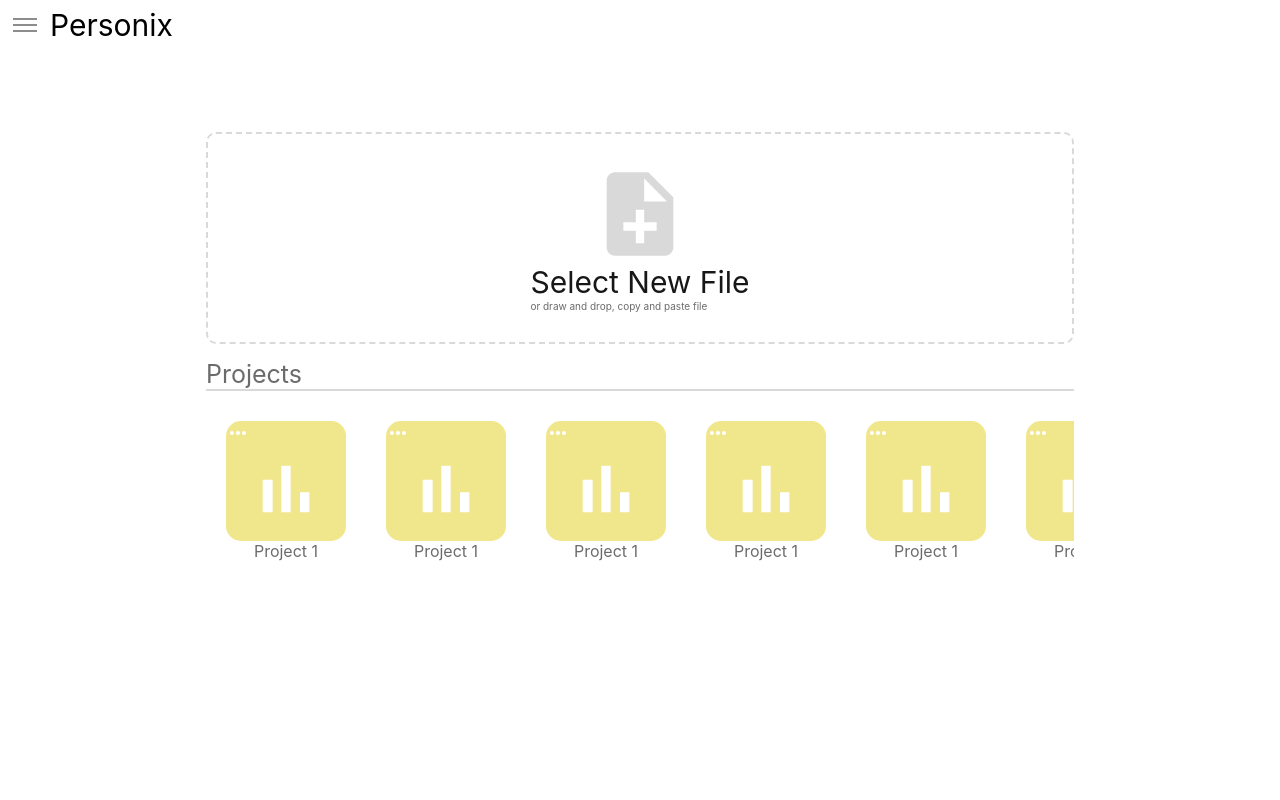
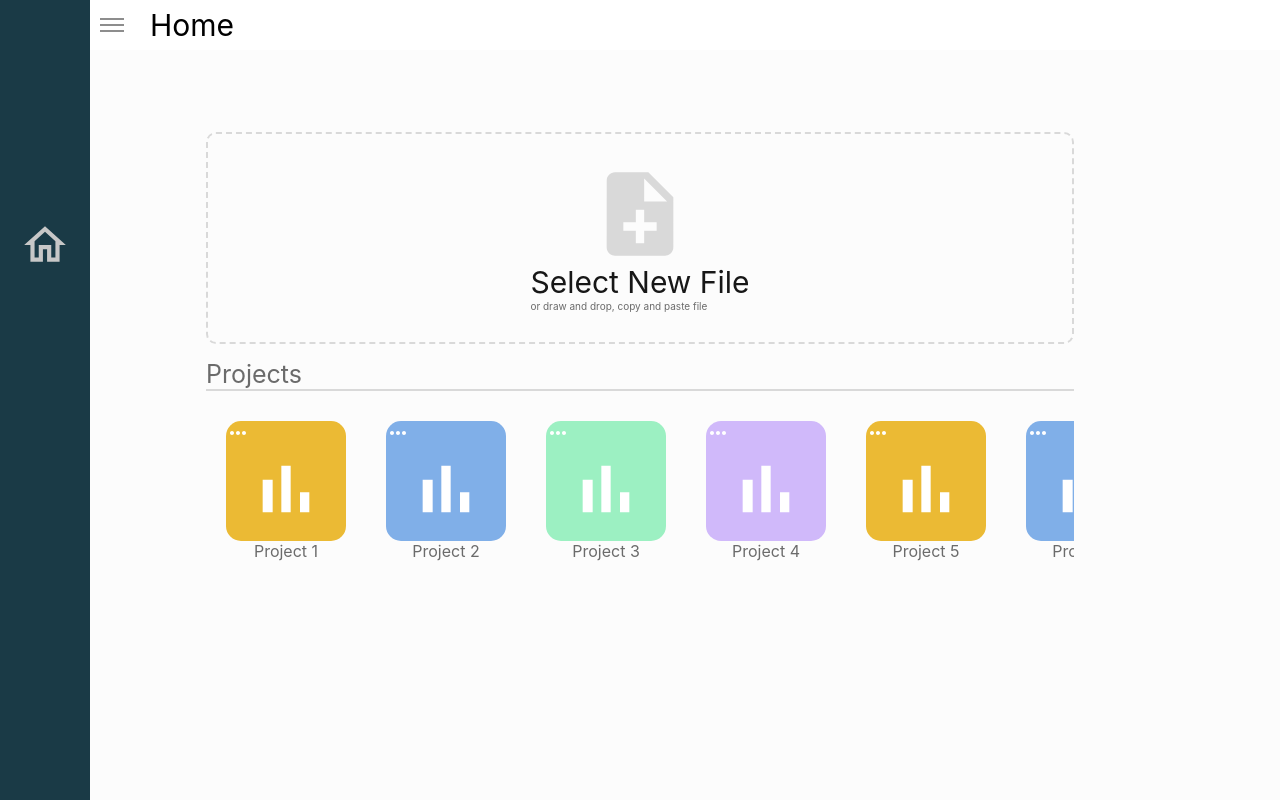
Before and after one commit to MarcosEscobarR/Personix, a Next.js app: page /home in a window 1280 px wide. Built offline with nearby package versions, Linux system fonts and the light colour scheme.

Commit message:
some changes

```diff
--- a/components/newProjectCard/newProjectCard.module.css.d.ts
+++ b/components/newProjectCard/newProjectCard.module.css.d.ts
@@ -0,0 +1,2 @@
+export const container: string;
+export const cardContainer: string;
--- a/components/newProjectCard/newProjectCard.module.scss
+++ b/components/newProjectCard/newProjectCard.module.scss
@@ -0,0 +1,26 @@
+@import "styles/variables";
+.container {
+  width: 150px;
+  margin: 15px 20px;
+  display: flex;
+  align-items: center;
+  flex-direction: column;
+}
+
+.cardContainer {
+  height: 120px;
+  width: 120px;
+  border-radius: 15px;
+  border: $stone dashed 2px;
+  display: flex;
+  align-items: center;
+  justify-content: center;
+  flex-direction: column;
+}
+
+.titleContainer {
+  padding: 0 10px;
+  display: flex;
+  color: $dim;
+  justify-content: center;
+}
--- a/components/newProjectCard/newProjectCard.tsx
+++ b/components/newProjectCard/newProjectCard.tsx
@@ -1,10 +1,13 @@
 import {Add} from "@material-ui/icons";
-
+import styles from './newProjectCard.module.scss'
 const NewProjectCard = () => {
   return (
-      <div>
-          <div>
-              <Add/>
+      <div className={styles.container}>
+          <div className={styles.cardContainer}>
+              <Add style={{color: '#D9D9D9', fontSize: 50}}/>
+          </div>
+          <div className={styles.titleContainer}>
+              New
           </div>
       </div>
   )
--- a/components/proyectCard/projectCard.tsx
+++ b/components/proyectCard/projectCard.tsx
@@ -2,13 +2,14 @@ import styles from './projectCard.module.scss'
 import {BarChart, MoreHoriz} from "@material-ui/icons";
 
 interface Props {
-    title: string
+    title: string,
+    color: string,
 }
-const ProjectCard = ({title}: Props) => {
+const ProjectCard = ({title, color}: Props) => {
     return (
         <>
             <div className={styles.container}>
-                <div className={styles.cardContainer}>
+                <div className={styles.cardContainer} style={{background: color}}>
                     <div className={styles.optionContainer}>
                         <MoreHoriz style={{color: '#ffff', justifyContent: 'end'}}/>
                     </div>
--- a/layout/default/default.tsx
+++ b/layout/default/default.tsx
@@ -1,15 +1,16 @@
 import React from "react";
-import {Home} from "@material-ui/icons";
+import {Home, HomeOutlined} from "@material-ui/icons";
+import {fontSize} from "@material-ui/system";
 const  Default: React.FC = ({children}) => {
     return (
         <>
             <body>
             <input type="checkbox" id="drawer-toggle" name="drawer-toggle"/>
             <label htmlFor="drawer-toggle" id="drawer-toggle-label"/>
-            <header>Personix</header>
+            <header>Home</header>
             <nav id="drawer">
                 <ul>
-                    <li><a href="#"><Home/></a></li>
+                    <li><a href="#"><HomeOutlined style={{fontSize: 50}}/></a></li>
                 </ul>
             </nav>
             <div id="page-content">
--- a/pages/home/index.tsx
+++ b/pages/home/index.tsx
@@ -4,20 +4,32 @@ import styles from "./index.module.scss"
 import SelectNewFile from "../../components/selectNewFile/selectNewFile";
 import Subtitle from "../../components/subtitle/subtitle";
 import ProjectCard from "../../components/proyectCard/projectCard";
+import NewProjectCard from "../../components/newProjectCard/newProjectCard";
 
 const projects = [
     {
         title: 'Project 1',
+        color: '#ebba34'
     },{
-        title: 'Project 1',
+        title: 'Project 2',
+        color: '#80afe8'
+
     },{
-        title: 'Project 1',
+        title: 'Project 3',
+        color: '#9cf0c2'
+
     },{
-        title: 'Project 1',
+        title: 'Project 4',
+        color: '#d0b9fa'
+
     },{
-        title: 'Project 1',
+        title: 'Project 5',
+        color: '#ebba34'
+
     },{
-        title: 'Project 1',
+        title: 'Project 6',
+        color: '#80afe8'
+
     },
 ]
 
@@ -31,9 +43,10 @@ const Index = () => {
             <div className={styles.projectsContainer}>
                 {
                     projects.map(p => (
-                        <ProjectCard title={p.title}/>
+                        <ProjectCard title={p.title} color={p.color}/>
                     ))
                 }
+                <NewProjectCard/>
             </div>
         </div>
     )
--- a/styles/globals.css
+++ b/styles/globals.css
@@ -73,7 +73,7 @@ we're going to style the label instead */
   height: 2px;
   width: 24px;
   background: #8d8d8d;
-  left: 13px;
+  left: 100px;
   top: 18px;
   box-shadow: 0 6px 0 #8d8d8d, 0 12px 0 #8d8d8d;
 }
@@ -81,7 +81,7 @@ we're going to style the label instead */
 header {
   width: 100%;
   position: fixed;
-  left: 0px;
+  left: 100px;
   background: #ffff;
   padding: 10px 10px 10px 50px;
   font-size: 30px;
@@ -92,9 +92,9 @@ header {
 #drawer {
   position: fixed;
   top: 0;
-  left:-300px;
+  left:0px;
   height: 100%;
-  width: 100px;
+  width: 90px;
   background: #1A3A46;
   overflow-x: hidden;
   overflow-y: auto;
@@ -108,11 +108,12 @@ header {
   margin-left: 0px;
   margin-top: 50px;
   width: 100%;
-  height: 100%;
+  height: 100vh;
   overflow-x:hidden;
   overflow-y:auto;
   -webkit-overflow-scrolling: touch;
   padding: 20px;
+  background-color: #FCFCFC;
 }
 
 /* checked styles (menu open state) */
@@ -129,7 +130,7 @@ header {
 }
 
 #drawer-toggle:checked ~ #drawer {
-  left: 0px;
+  left: 100px;
 }
 
 #drawer-toggle:checked ~ #page-content {
@@ -139,12 +140,12 @@ header {
 /* Menu item styles */
 
 #drawer ul {
+  padding-top: 200px;
   list-style-type:none;
 }
 
 #drawer ul a {
   display:block;
-  padding:10px;
   color:#c7c7c7;
   text-decoration:none;
 }
```
